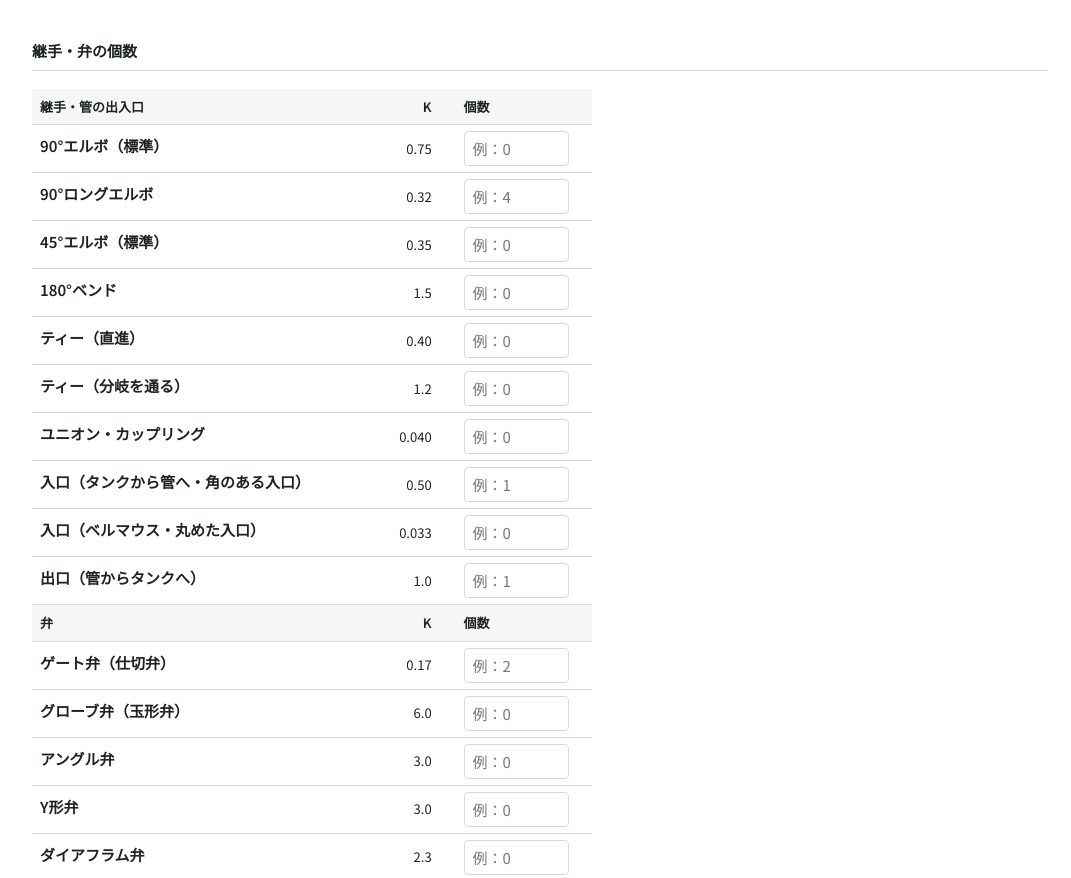
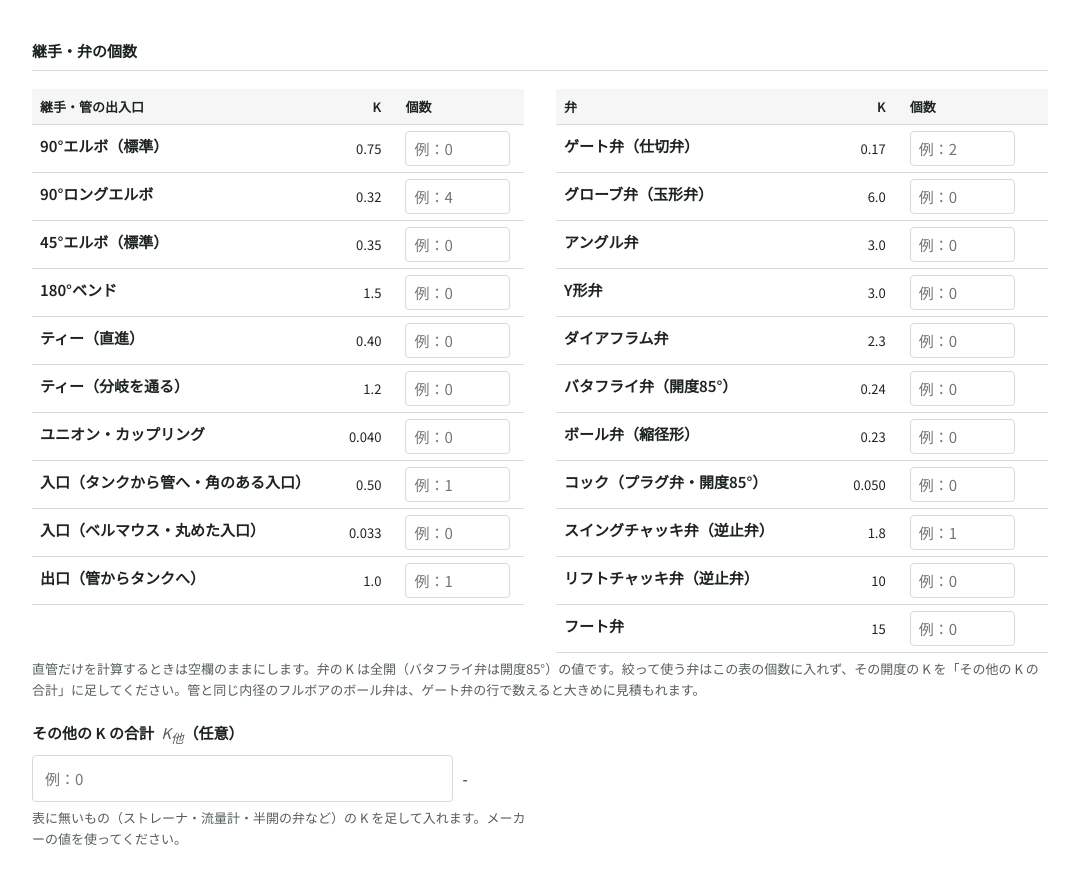
Before and after one commit to chem-fac/ChemEngCalcSite, a plain HTML site: page tools/fluid/fanning/index.html in a window 1280 px wide. Shown: the part 1189-2067 px from the top of the page, without its empty margins (100-1171 px from the left). Drawn offline with nearby package versions, Linux system fonts and the light colour scheme.

Commit message:
ファニングの式の継手と弁の個数の表を、横に2つ並べる

```diff
--- a/assets/css/main.css
+++ b/assets/css/main.css
@@ -2862,6 +2862,21 @@ html:not(.js) .ta-js-only { display: none; }
   .data-table-count td.num:last-child { padding-left: 8px; }
   .data-table-count td.num:last-child input { width: 5.5em; }
 }
+/* 同じ形の表を2つ横に並べる（継手と弁の個数など）。2つ並ぶ幅が無いときは縦に積む */
+.data-table-pair {
+  display: grid;
+  grid-template-columns: repeat(auto-fit, minmax(min(100%, 430px), 1fr));
+  gap: 16px 32px;
+  align-items: start;
+  margin-top: 8px;
+}
+.data-table-pair > .data-table { width: 100%; min-width: 0; margin-top: 0; }
+@media (min-width: 601px) {
+  .data-table-pair .data-table-count th:first-child,
+  .data-table-pair .data-table-count td:first-child { padding-right: 16px; }
+  .data-table-pair .data-table-count th.num:last-child,
+  .data-table-pair .data-table-count td.num:last-child { padding-left: 16px; }
+}
 /* 横に送っても1列目を残す表（飽和蒸気表の全表） */
 .data-table-sticky td:first-child,
 .data-table-sticky th:first-child { position: sticky; left: 0; background: #fff; }
--- a/tools/fluid/fanning/index.html
+++ b/tools/fluid/fanning/index.html
@@ -180,8 +180,8 @@
 
           <p class="input-row-full input-section-title">継手・弁の個数</p>
           <div class="input-row input-row-full">
-            <div class="data-table-wrap">
-              <table class="data-table data-table-count" id="fittings">
+            <div class="data-table-pair" id="fittings">
+              <table class="data-table data-table-count">
                 <thead><tr><th>継手・管の出入口</th><th class="num">K</th><th class="num">個数</th></tr></thead>
                 <tbody>
                   <tr><td><label for="n_elbow90">90°エルボ（標準）</label></td><td class="num">0.75</td><td class="num"><input type="number" inputmode="decimal" id="n_elbow90" data-k="0.75" min="0" step="1" placeholder="例：0"></td></tr>
@@ -195,8 +195,10 @@
                   <tr><td><label for="n_inlet_round">入口（ベルマウス・丸めた入口）</label></td><td class="num">0.033</td><td class="num"><input type="number" inputmode="decimal" id="n_inlet_round" data-k="0.033" min="0" step="1" placeholder="例：0"></td></tr>
                   <tr><td><label for="n_outlet">出口（管からタンクへ）</label></td><td class="num">1.0</td><td class="num"><input type="number" inputmode="decimal" id="n_outlet" data-k="1.0" min="0" step="1" placeholder="例：1"></td></tr>
                 </tbody>
+              </table>
+              <table class="data-table data-table-count">
+                <thead><tr><th>弁</th><th class="num">K</th><th class="num">個数</th></tr></thead>
                 <tbody>
-                  <tr><th>弁</th><th class="num">K</th><th class="num">個数</th></tr>
                   <tr><td><label for="n_gate">ゲート弁（仕切弁）</label></td><td class="num">0.17</td><td class="num"><input type="number" inputmode="decimal" id="n_gate" data-k="0.17" min="0" step="1" placeholder="例：2"></td></tr>
                   <tr><td><label for="n_globe">グローブ弁（玉形弁）</label></td><td class="num">6.0</td><td class="num"><input type="number" inputmode="decimal" id="n_globe" data-k="6.0" min="0" step="1" placeholder="例：0"></td></tr>
                   <tr><td><label for="n_angle">アングル弁</label></td><td class="num">3.0</td><td class="num"><input type="number" inputmode="decimal" id="n_angle" data-k="3.0" min="0" step="1" placeholder="例：0"></td></tr>
```
